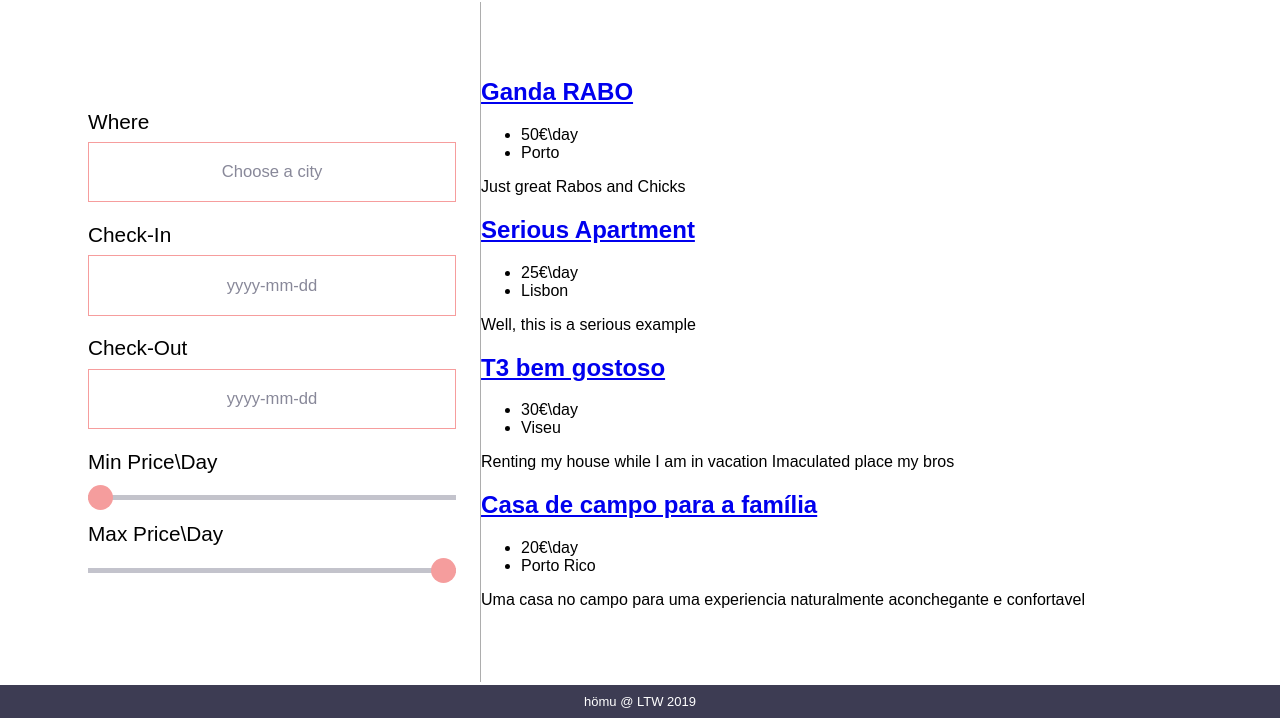
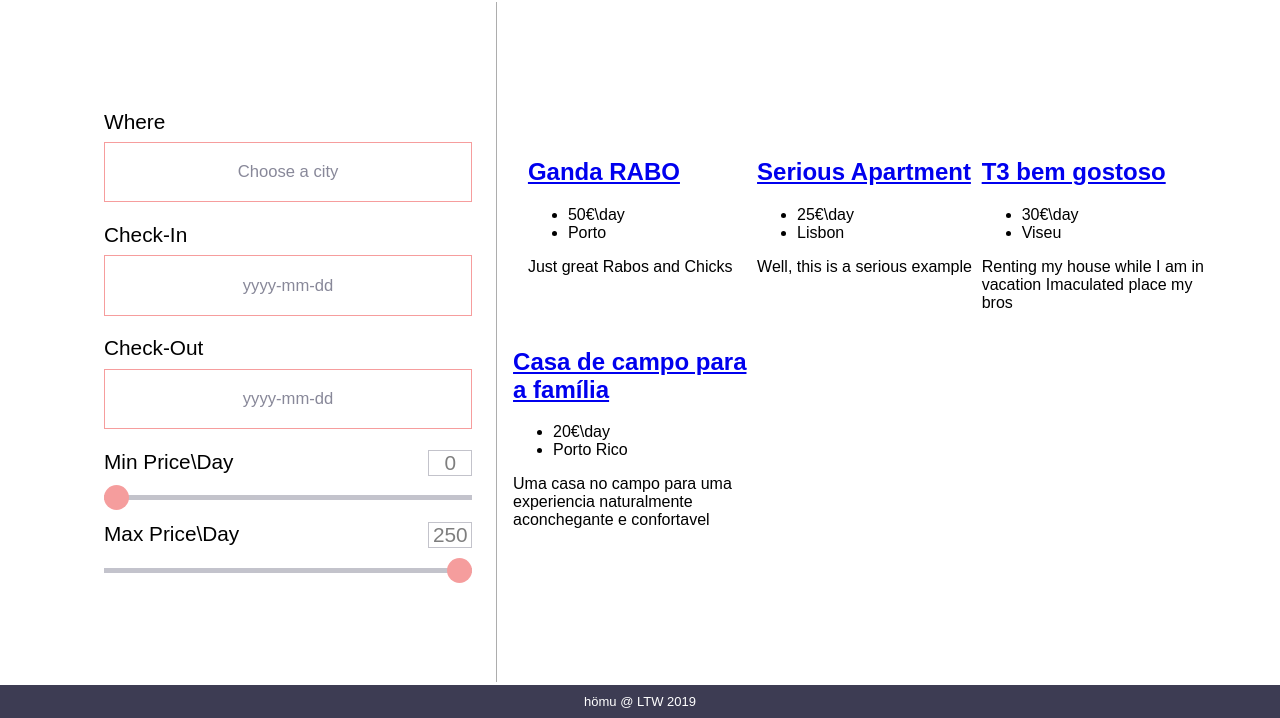
Before and after one commit to CajoAlbuquerque/LTW-Project, a PHP site: page /pages/search.php in a window 1280 px wide. Shown: the part 82-800 px from the top of the page. Run offline with PHP 8.4, Linux system fonts and the light colour scheme; data comes from the database, SQL or seed files in the repository; both versions use the stored data as it was after the commit.

Commit message:
Output indicators for sliders

```diff
--- a/css/search.css
+++ b/css/search.css
@@ -1,7 +1,7 @@
 #main {
     height: 85%;
     width: 90%;
-    margin: auto;
+    margin: auto auto auto 5em;
 
     display: grid;
     grid-template-columns: [start] 1fr [filters] 4fr [end];
@@ -92,3 +92,30 @@
     background: var(--color-red);
     cursor: pointer;
 }
+
+#filters output {
+    float: right;
+    width: 2em;
+
+    text-align: center;
+    border: solid 1px var(--color-grey-text);
+    opacity: 0.5;
+
+    transition: all 0.3s cubic-bezier(.25,.8,.25,1);
+    -webkit-transition: all 0.3s cubic-bezier(.25,.8,.25,1);
+}
+
+#filters output:hover, #filters output:focus {
+    opacity: 1;
+}
+
+#search_result {
+    padding: 2em 1em;
+
+    display: grid;
+    grid-template-columns: [start] 1fr [mid-left] 1fr [mid-right] 1fr [end];
+}
+
+#search_result > * {
+    justify-self: center;
+}
--- a/js/search_houses.js
+++ b/js/search_houses.js
@@ -3,6 +3,10 @@
 let results = document.getElementById('search_result');
 let check_in_filter = document.querySelector('#filters input[name="check_in"]');
 let check_out_filter = document.querySelector('#filters input[name="check_out"]');
+let min_output = document.getElementById('min_output');
+let max_output = document.getElementById('max_output');
+let min_price = document.querySelector('#filters input[name="min_price"]');
+let max_price = document.querySelector('#filters input[name="max_price"]');
 let get_url = window.location.search.substr(1);
 let get_url_parsed = get_url.split('&');
 let get_params = {};
@@ -28,6 +32,12 @@ check_in_filter.addEventListener('change', function () {
 check_out_filter.addEventListener('change', function () {
     check_in_filter.max = check_out_filter.value;
 })
+
+min_output.value = min_price.value;
+max_output.value = max_price.value;
+
+min_price.addEventListener('input', () => min_output.value = min_price.value);
+max_price.addEventListener('input', () => max_output.value = max_price.value);
 
 function encode_for_ajax(data) {
     return Object.keys(data).map(function(k){
--- a/templates/temp_search.php
+++ b/templates/temp_search.php
@@ -8,8 +8,8 @@ function draw_search() {?>
                 <label>Where <input type="text" name="location" placeholder="Choose a city"></label>
                 <label>Check-In <input type="text" name="check_in" placeholder="yyyy-mm-dd"></label>
                 <label>Check-Out <input type="text" name="check_out" placeholder="yyyy-mm-dd"></label>
-                <label>Min Price\Day <input type="range" name="min_price" max="250" step="5" value="0"></label>
-                <label>Max Price\Day <input type="range" name="max_price" max="250" step="5" value="250"></label>
+                <label>Min Price\Day <output id="min_output"></output> <input type="range" name="min_price" max="250" step="5" value="0"></label>
+                <label>Max Price\Day <output id="max_output"></output> <input type="range" name="max_price" max="250" step="5" value="250"></label>
             </form>
         </section>
         <section id="search_result">
```
Also changed, not shown: database/homu_database.db.
